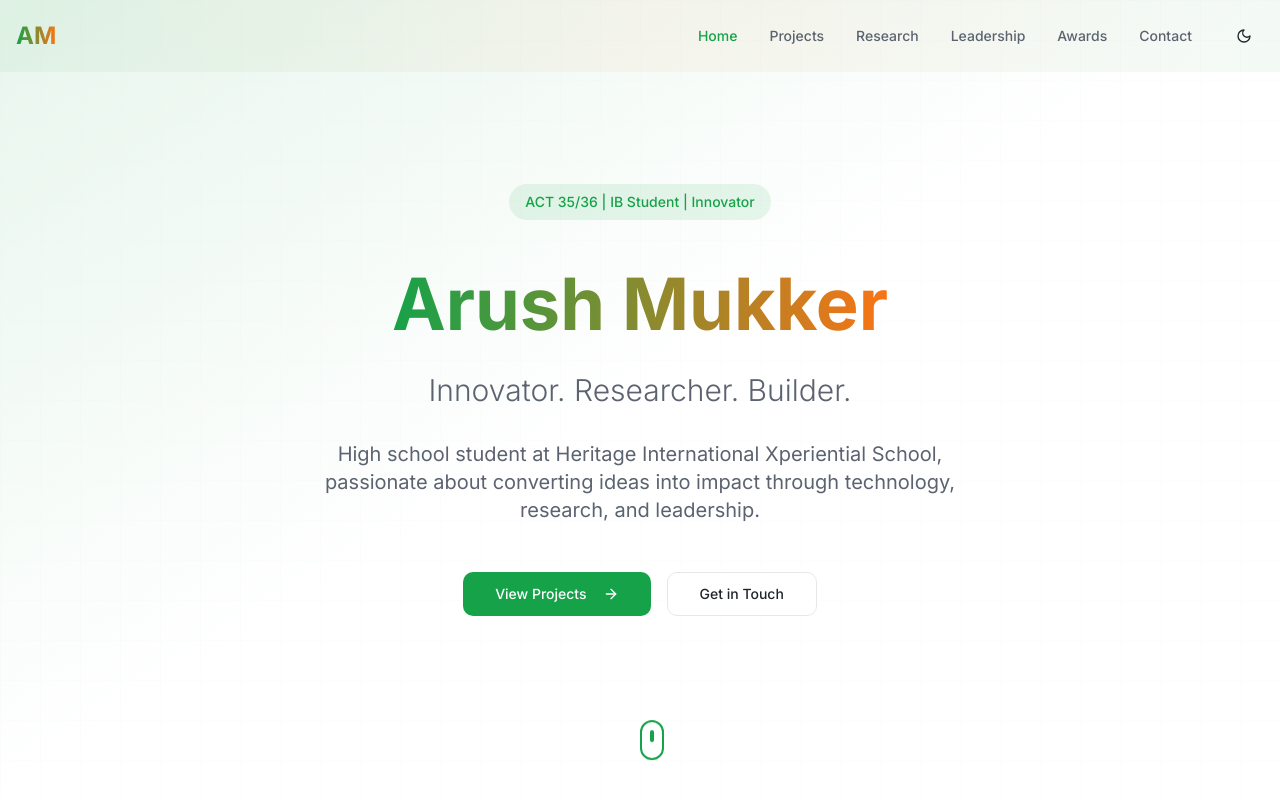
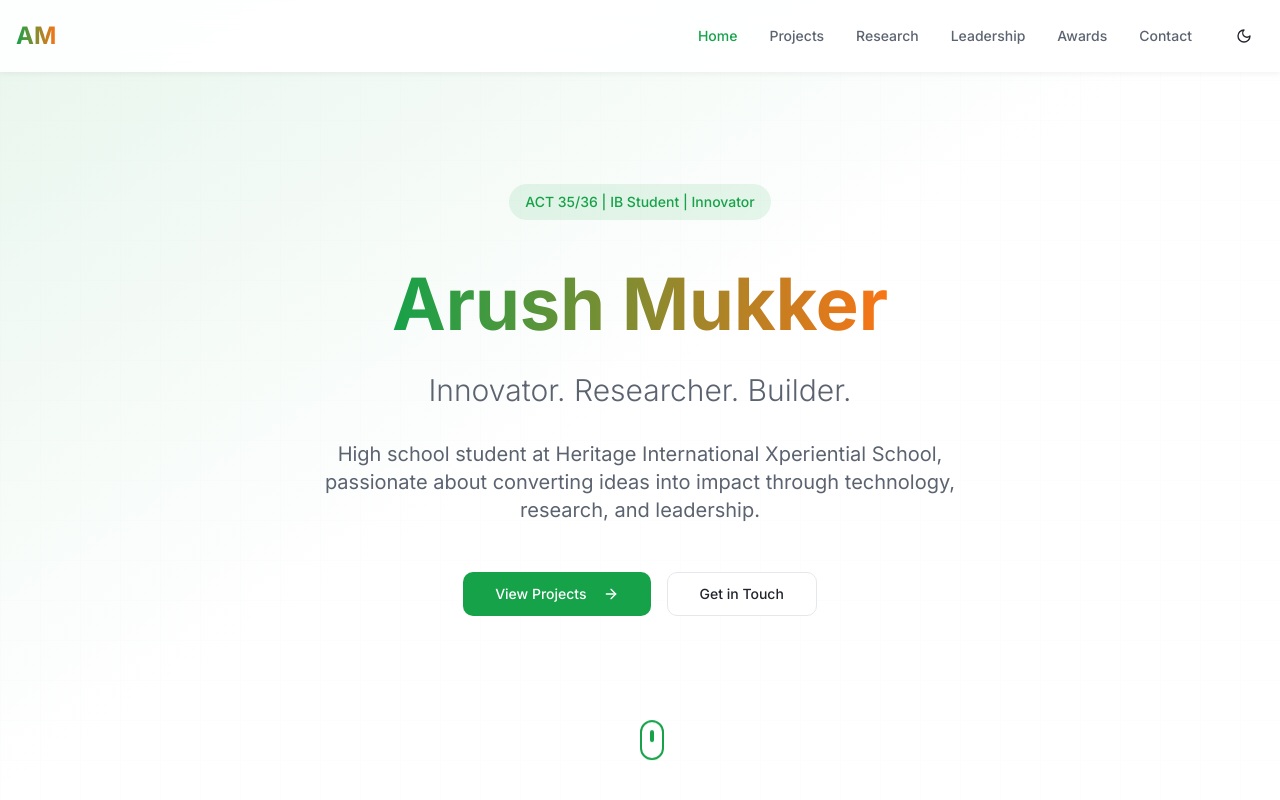
Before and after one commit to shivam-chaturvedi/arush-innovate-showcase, a React (Vite) app: page / in a window 1280 px wide. Shown: the top 800 px of the page. Built offline with nearby package versions, Linux system fonts and the light colour scheme; the HTML template or start-up script is replaced by a standard one.

Commit message:
Refine navbar styling

```diff
--- a/src/components/Navbar.tsx
+++ b/src/components/Navbar.tsx
@@ -45,8 +45,8 @@ const Navbar = () => {
     <nav
       className={`fixed top-0 left-0 right-0 z-50 transition-all duration-300 ${
         isScrolled
-          ? "bg-background/90 backdrop-blur-lg border-b border-border"
-          : "bg-gradient-to-r from-primary/5 via-accent/5 to-primary/5"
+          ? "bg-background/90 backdrop-blur-lg border-b border-border shadow-[0_2px_6px_rgba(0,0,0,0.1)] dark:shadow-[0_2px_6px_rgba(0,0,0,0.3)]"
+          : "bg-background/90 backdrop-blur-md shadow-[0_2px_6px_rgba(0,0,0,0.05)] dark:shadow-[0_2px_6px_rgba(0,0,0,0.2)]"
       }`}
     >
       <div className="container mx-auto px-4 py-4">
```
